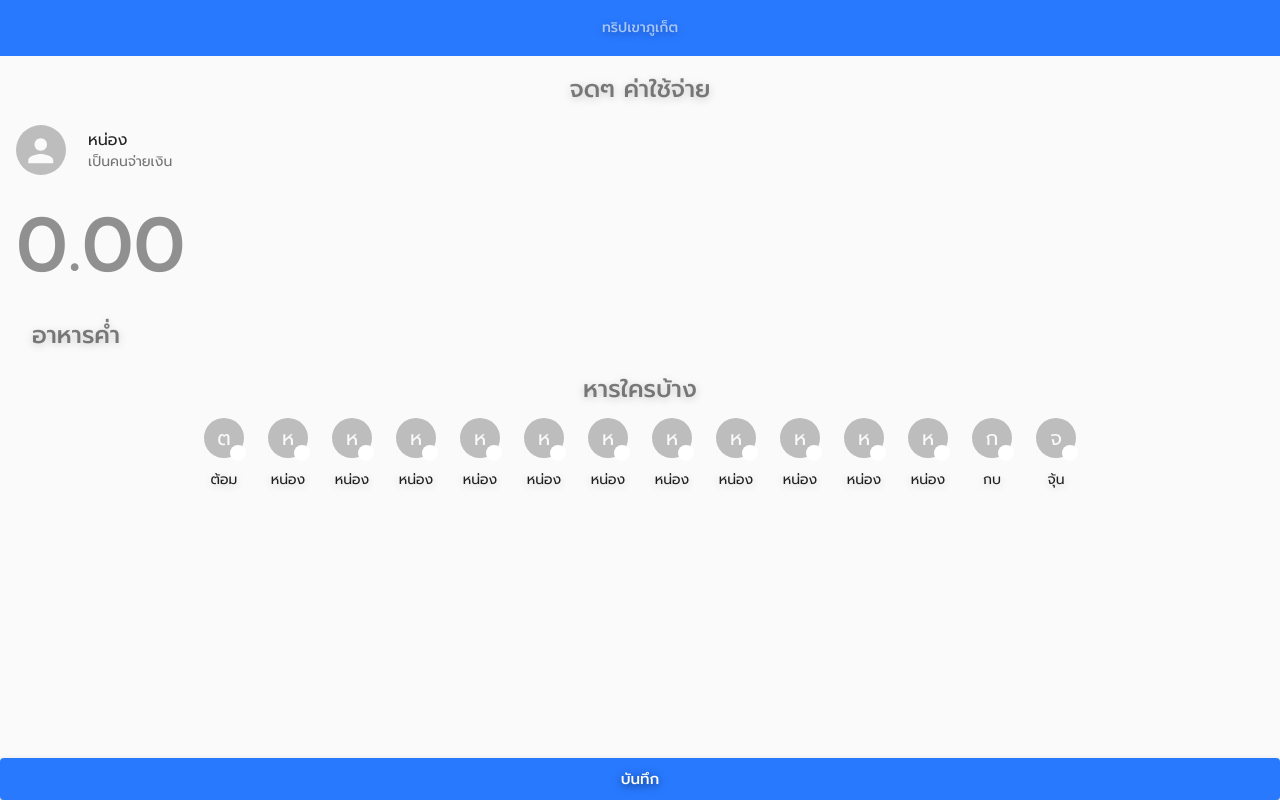
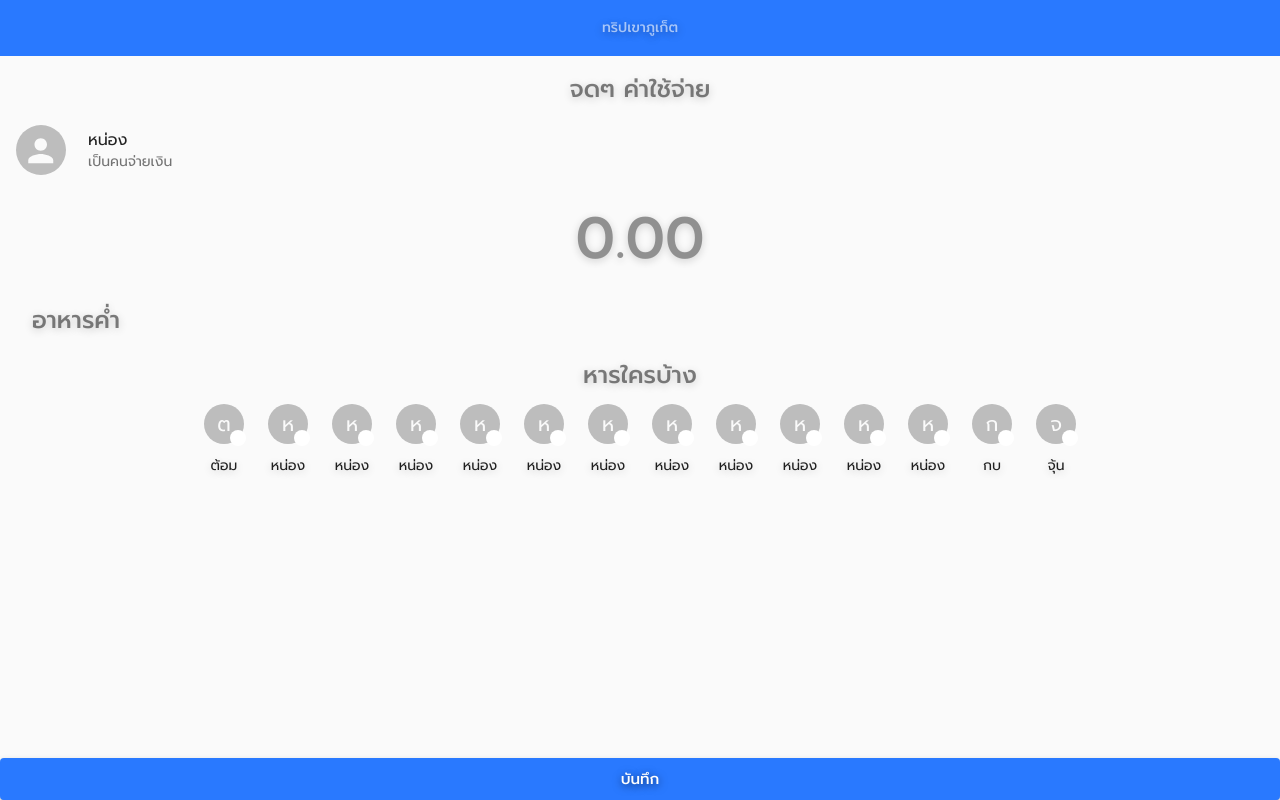
Before and after one commit to AnuchitO/fe-jugbaht, a React (Create React App) app: page / in a window 1280 px wide. Built offline with nearby package versions, Linux system fonts and the light colour scheme.

Commit message:
centering amount

```diff
--- a/src/components/Expense/Expense.js
+++ b/src/components/Expense/Expense.js
@@ -143,19 +143,20 @@ const Expense = () => {
             </ListItem>
           </List>
         </div>
-        <FormControl fullWidth className={styles.groupAmount}>
+        <div fullWidth className={styles.groupAmount}>
           <InputBase
-            className={styles.amount}
             fullWidth
+            classes={{
+              input: styles.amount
+            }}
             placeholder="0.00"
             inputProps={{
               inputMode: "numeric",
-              pattern: "[0-9]*",
-              "aria-lable": "amount"
+              pattern: "[0-9]*"
             }}
           />
           {/* <FormHelperText>ค่าน้ำปั่น</FormHelperText> */}
-        </FormControl>
+        </div>
         <div className={styles.description}>
           <Description />
         </div>
--- a/src/components/Expense/Expense.module.scss
+++ b/src/components/Expense/Expense.module.scss
@@ -5,6 +5,14 @@
   flex-direction: column;
   align-items: center;
   margin: 16px 16px;
+}
+
+.ex {
+  width: 30%;
+  margin: auto;
+  display: block;
+  padding: 10px;
+  text-align: center;
 }
 
 .payer {
@@ -59,10 +67,16 @@ $payer-icon-size: 50px;
 }
 
 .amount {
+  margin: auto;
+  display: block;
+  padding: 10px;
+  color: black;
+  font-size: 58px;
+  font-weight: 500;
+  text-align: center;
+  text-shadow: 0 2px 8px rgba($color: black, $alpha: 0.4);
   // how to make lable align right
-  color: black;
-  font-size: 76px;
-  font-weight: 500;
+
 }
 
 .checkedIcon {
```
